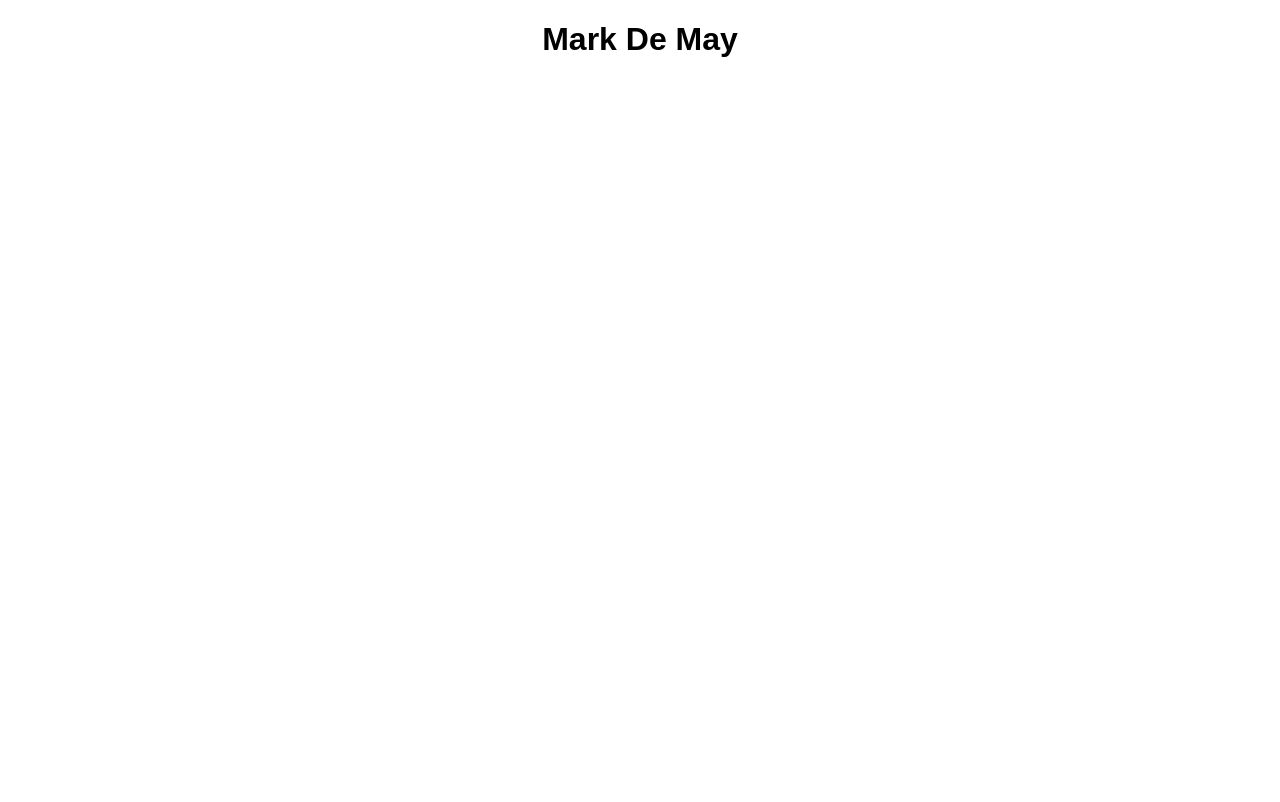
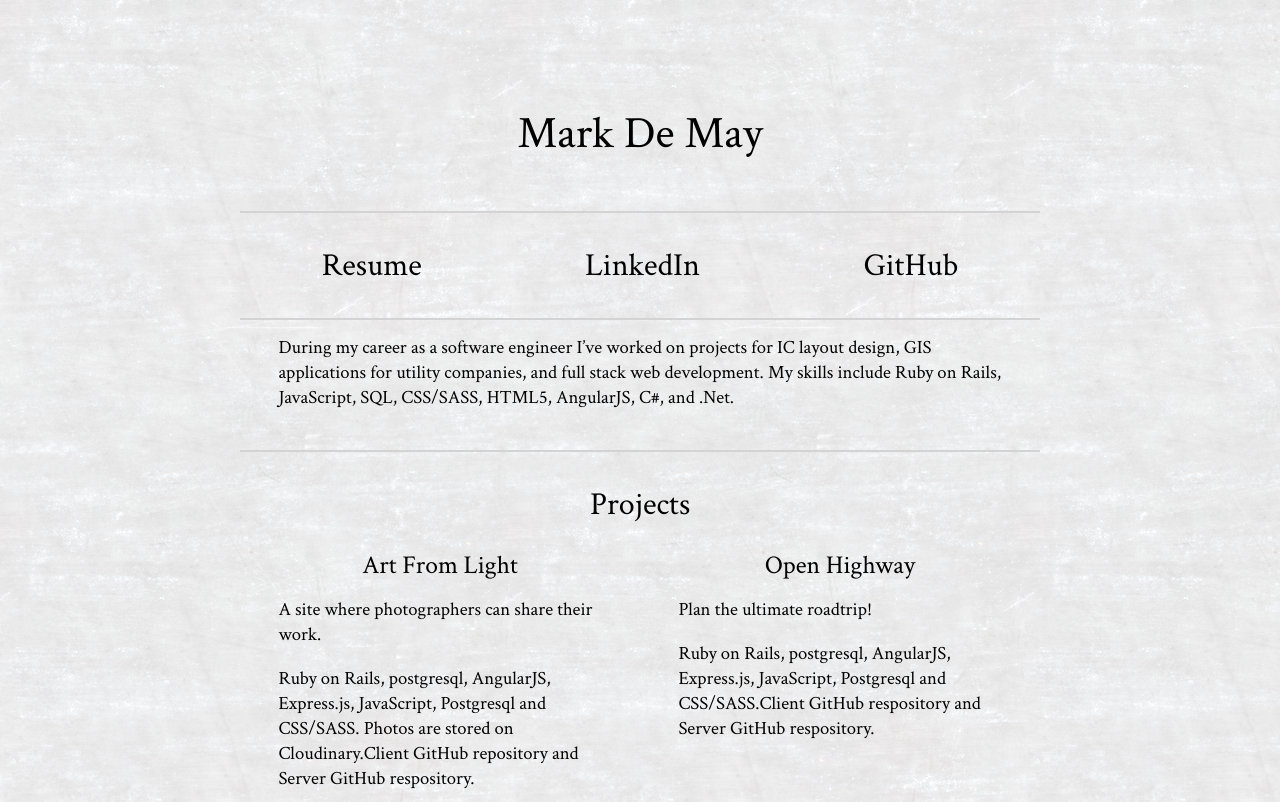
Before and after one commit to mark1ad/portfolio, a React (Create React App) app: page / in a window 1280 px wide. Shown: the top 802 px of the page. Built offline with nearby package versions, Linux system fonts and the light colour scheme.

Commit message:
duplicated original

```diff
--- a/package.json
+++ b/package.json
@@ -11,6 +11,7 @@
     "start": "react-scripts start",
     "build": "react-scripts build",
     "test": "react-scripts test --env=jsdom",
-    "eject": "react-scripts eject"
+    "eject": "react-scripts eject",
+    "serve": "serve -s build"
   }
 }
--- a/public/index.html
+++ b/public/index.html
@@ -10,6 +10,7 @@
     -->
     <link rel="manifest" href="%PUBLIC_URL%/manifest.json">
     <link rel="shortcut icon" href="%PUBLIC_URL%/favicon.ico">
+    <link href="https://fonts.googleapis.com/css?family=Crimson+Text" rel="stylesheet">
     <!--
       Notice the use of %PUBLIC_URL% in the tags above.
       It will be replaced with the URL of the `public` folder during the build.
@@ -19,7 +20,7 @@
       work correctly both with client-side routing and a non-root public URL.
       Learn how to configure a non-root public URL by running `npm run build`.
     -->
-    <title>React App</title>
+    <title>Mark De May</title>
   </head>
   <body>
     <noscript>
--- a/src/App.css
+++ b/src/App.css
@@ -1,24 +1,144 @@
-.App {
-  text-align: center;
+
+a {
+  text-decoration: none;
+  color: black;
 }
 
-.App-logo {
-  animation: App-logo-spin infinite 20s linear;
-  height: 80px;
+a:hover {
+  color: #33ccff;
+  cursor: pointer;
 }
 
-.App-header {
-  background-color: #222;
-  height: 150px;
-  padding: 20px;
-  color: white;
+.container {
+  display: flex;
+  justify-content: center;
 }
 
-.App-intro {
-  font-size: large;
+.inner-container {
+  display: flex;
+  flex-direction: column;
+  justify-content: center;
+  align-items: center;
+  width: 80vw;
+  max-width: 800px;
+  margin-bottom: 4vh;
 }
 
-@keyframes App-logo-spin {
-  from { transform: rotate(0deg); }
-  to { transform: rotate(360deg); }
+.header {
+  display: flex;
+  justify-content: center;
+  font-size: 2.8rem;
+  border-bottom: 2px solid lightgray;
+  width: 100%;
+  padding-top: 3vh;
+  padding-bottom: 4vh;
 }
+
+
+@media only screen and (min-width: 500px) {
+  .header {
+    margin-top: 10vh;
+    font-size: 2.8rem;
+    border-bottom: 2px solid lightgray;
+    padding-bottom: 6vh;
+  }
+}
+
+
+.projhead {
+  margin-top: 2.5vh;
+  margin-bottom: 1vh;
+  font-size: 1.9rem;
+  border-top: 2px solid lightgrey;
+  width: 100%;
+  display: flex;
+  justify-content: center;
+  padding-top: 2vh;
+}
+
+@media only screen and (min-width: 500px) {
+  .projhead {
+    margin-top: 5vh;
+    margin-bottom: 1vh;
+    font-size: 24pt;
+    border-top: 2px solid lightgrey;
+    width: 100%;
+    display: flex;
+    justify-content: center;
+    padding-top: 4vh;
+  }
+}
+
+#menu {
+  display: flex;
+  justify-content: space-around;
+  flex-direction: column;
+  align-items: center;
+  padding: 2vh 0;
+  font-size: 1.9rem;
+  width: 100%;
+  border-bottom: 2px solid lightgray;
+}
+
+@media only screen and (min-width: 500px) {
+  #menu {
+    /*display: flex;*/
+    /*justify-content: space-around;*/
+    flex-direction: row;
+    padding: 4vh 0;
+    font-size: 24pt;
+    width: 100%;
+    border-bottom: 2px solid lightgray;
+  }
+}
+
+.menulink {
+  display: flex;
+}
+
+.projects {
+  display: flex;
+  justify-content: center;
+  flex-direction: column;
+  align-items: center;
+  font-size: 1.6rem;
+  width: 100%;
+}
+
+.inner-projects {
+  display: flex;
+  flex-wrap: wrap;
+}
+
+.project {
+  display: flex;
+  flex-direction: column;
+  align-items: center;
+  width: 100%;
+}
+
+@media only screen and (min-width: 500px) {
+  .project {
+    width: 50%;
+  }
+}
+
+.desc {
+  margin: 1vh 3vw 0 3vw;
+  font-size: 14pt;
+}
+
+.desc {
+  margin: 15px 3vw 0 3vw;
+  font-size: 14pt;
+}
+
+.projlink {
+  margin-top: 0.8vh;
+}
+
+@media only screen and (min-width: 500px) {
+  .projlink {
+    margin-top: 2vh;
+  }
+}
--- a/src/App.js
+++ b/src/App.js
@@ -1,11 +1,102 @@
 import React, { Component } from 'react';
-import './App.css';
+// import './App.css';
 
 class App extends Component {
+  header() {
+    return <div className="header">Mark De May</div>
+  }
+
+  menu() {
+    return (
+      <div id="menu">
+        <div className="menulink">
+          <a href="resume.pdf" target="_blank">Resume</a>
+        </div>
+
+        <div className="menulink">
+          <a href="https://www.linkedin.com/in/markdemay/" target="_blank">LinkedIn</a>
+        </div>
+
+        <div className="menulink">
+          <a href="https://github.com/mark1ad" target="_blank">GitHub</a>
+        </div>
+      </div>
+    )
+  }
+
+  projects() {
+    return (
+    <div className="projects">
+      <div className="inner-projects">
+
+        <div className="project">
+          <div className="projlink">
+            <a href="https://art-from-light.herokuapp.com/" target="_blank">Art From Light</a>
+          </div>
+
+          <div className="desc">
+            A site where photographers can share their work.
+            <p>
+              Ruby on Rails, postgresql, AngularJS, Express.js, JavaScript, Postgresql and CSS/SASS. Photos are stored on <a href="cloudinary.com" target="_blank">Cloudinary</a>.
+              <a href="https://github.com/mark1ad/art_from_light_frontend" target="_blank">Client GitHub repository</a> and <a href="https://github.com/mark1ad/art_from_light_api" target="_blank">Server GitHub respository</a>.
+            </p>
+          </div>
+        </div>
+
+        <div className="project">
+          <div className="projlink">
+            <a href="https://open-highway.herokuapp.com/"  target="_blank">Open Highway</a>
+          </div>
+
+          <div className="desc">
+            Plan the ultimate roadtrip!
+
+            <p>
+              Ruby on Rails, postgresql, AngularJS, Express.js, JavaScript, Postgresql and CSS/SASS.
+              <a href="https://github.com/mark1ad/roadtrip_app_frontend" target="_blank">Client GitHub respository</a> and <a href="https://github.com/mark1ad/roadtrip_app_api" target="_blank">Server GitHub respository</a>.
+            </p>
+          </div>
+        </div>
+
+                  <div className="project">
+                    <div className="projlink">
+                      <a href="https://infinite-shelf-28534.herokuapp.com/"  target="_blank">Civilized Coffee</a>
+                    </div>
+
+                    <div className="desc">
+                      Manage your own chain of coffee shops.
+                      <p>
+                        Node.js, Mongoose, Mongo, Express, EJS and Bootstrap.
+                        <a href="https://github.com/mark1ad/coffeeshop" target="_blank">GitHub repository</a>.
+                      </p>
+                    </div>
+                  </div>
+
+                </div>
+              </div>)
+
+  }
+
   render() {
     return (
       <div className="App">
-        <h1>Mark De May</h1>
+        <div className="container">
+          <div className="inner-container">
+            {this.header()}
+            {this.menu()}
+
+            <div className="desc">
+              During my career as a software engineer I&rsquo;ve worked on projects for IC layout design, GIS applications for utility companies, and full stack web development. My skills include Ruby on Rails, JavaScript, SQL, CSS/SASS, HTML5, AngularJS, C#, and .Net.
+            </div>
+
+            <div className="projhead">
+              Projects
+            </div>
+
+            {this.projects()}
+
+          </div>
+        </div>
       </div>
     );
   }
--- a/src/index.css
+++ b/src/index.css
@@ -1,5 +1,9 @@
+* {
+    box-sizing: border-box;
+}
+
 body {
-  margin: 0;
-  padding: 0;
-  font-family: sans-serif;
+    font-family: 'Crimson Text', serif;
+    margin: 0;
+    background-image: url(metal2.jpg);
 }
--- a/src/index.js
+++ b/src/index.js
@@ -1,6 +1,7 @@
 import React from 'react';
 import ReactDOM from 'react-dom';
 import './index.css';
+import './App.css';
 import App from './App';
 import registerServiceWorker from './registerServiceWorker';
 
```
Also changed, not shown: src/metal2.jpg (added).
